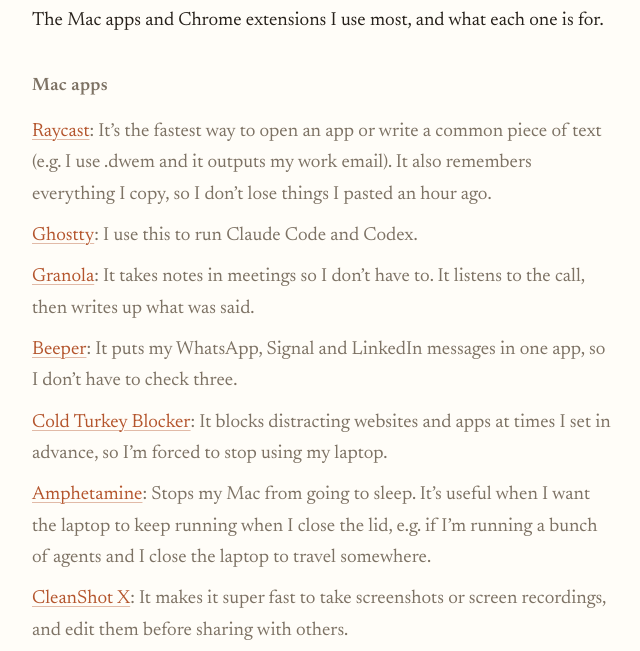
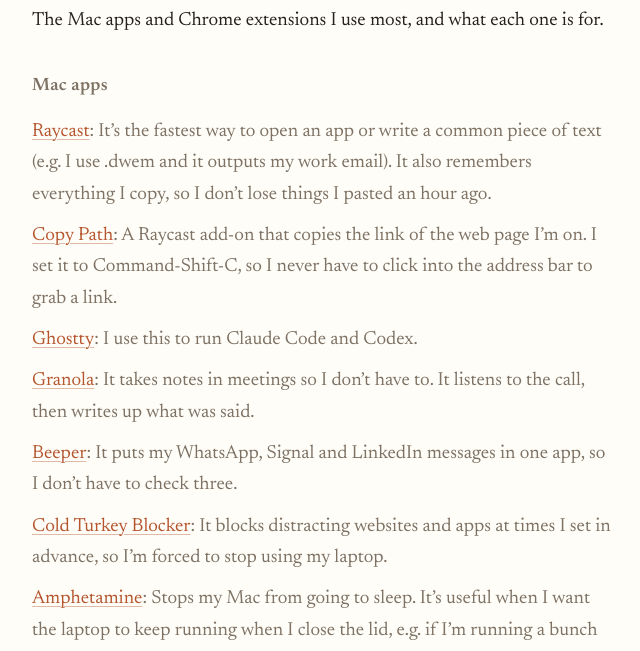
Before and after one commit to dewierwan/dewierwan.github.io, a plain HTML site: page apps/index.html in a window 1280 px wide. Shown: the part 128-779 px from the top of the page, without its empty margins (318-958 px from the left). Drawn offline with Linux system fonts and the light colour scheme.

Commit message:
Add Copy Path Raycast extension to apps page
Co-Authored-By: Claude Fable 5.2 <noreply@anthropic.com>
Claude-Session: https://claude.ai/code/session_01JAt748u9kV3EhKadDqqWUs

```diff
--- a/apps/index.html
+++ b/apps/index.html
@@ -103,6 +103,7 @@
     <h2 id="mac">Mac apps</h2>
     <ul>
       <li><a href="https://www.raycast.com/">Raycast</a><span class="note">: It’s the fastest way to open an app or write a common piece of text (e.g. I use .dwem and it outputs my work email). It also remembers everything I copy, so I don’t lose things I pasted an hour ago.</span></li>
+      <li><a href="https://www.raycast.com/koinzhang/copy-path">Copy Path</a><span class="note">: A Raycast add-on that copies the link of the web page I’m on. I set it to Command-Shift-C, so I never have to click into the address bar to grab a link.</span></li>
       <li><a href="https://ghostty.org/">Ghostty</a><span class="note">: I use this to run Claude Code and Codex.</span></li>
       <li><a href="https://www.granola.ai/">Granola</a><span class="note">: It takes notes in meetings so I don’t have to. It listens to the call, then writes up what was said.</span></li>
       <li><a href="https://www.beeper.com/">Beeper</a><span class="note">: It puts my WhatsApp, Signal and LinkedIn messages in one app, so I don’t have to check three.</span></li>
```
